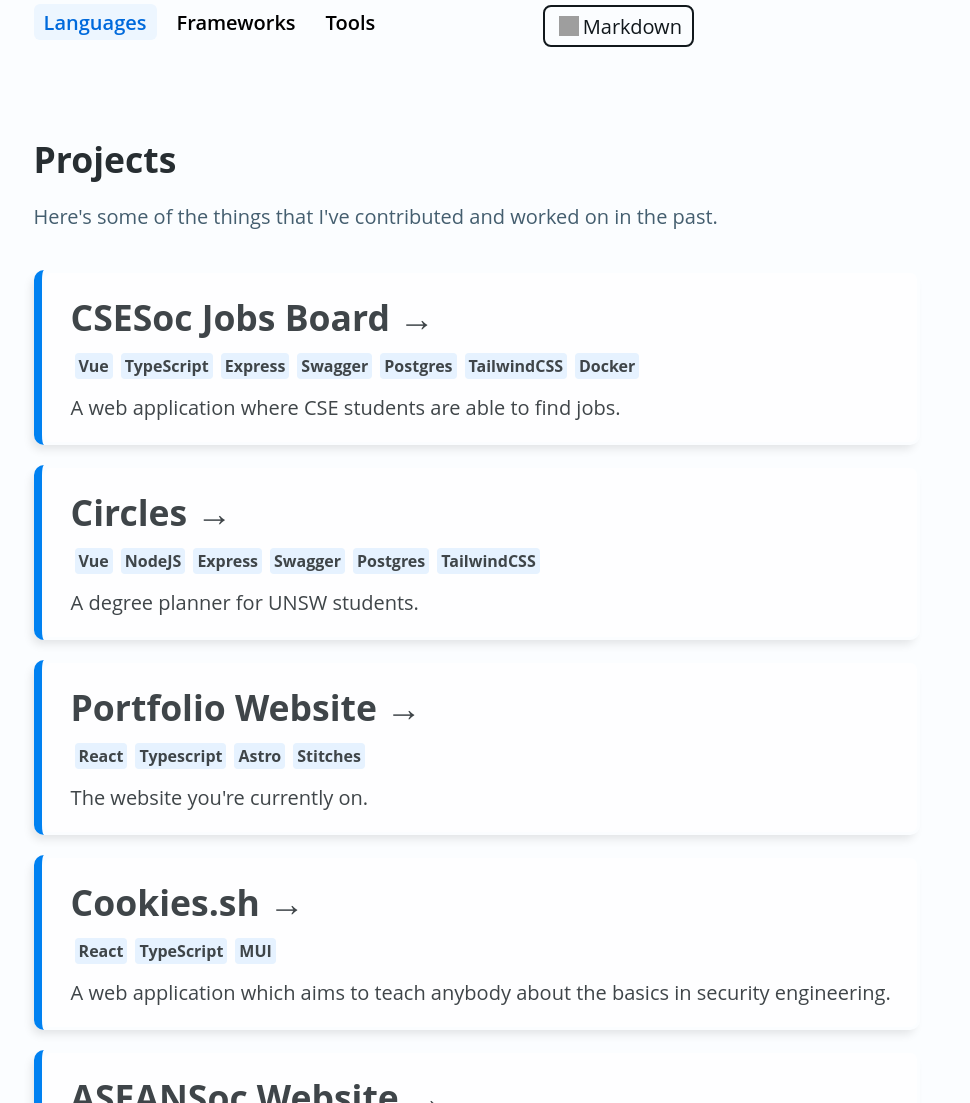
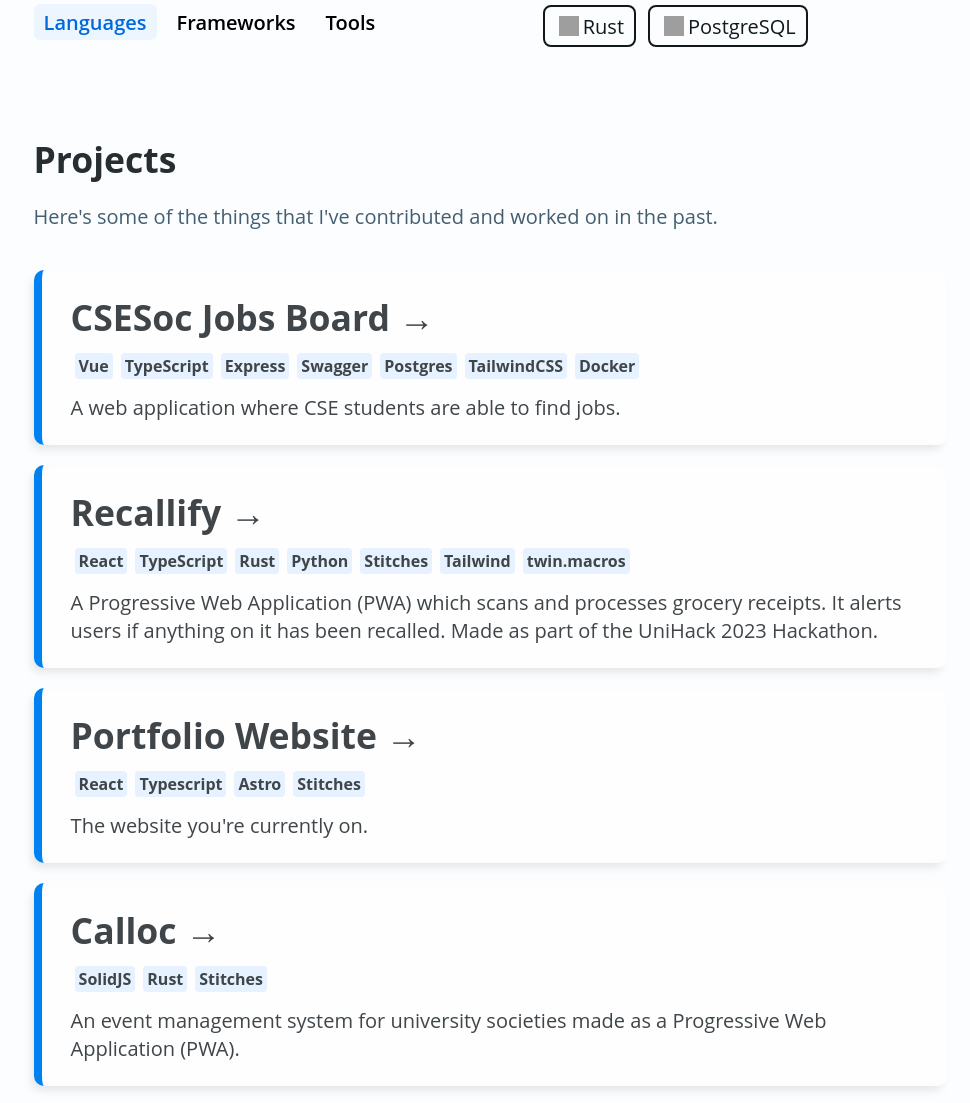
Before and after one commit to Darianlmj/Darianlmj, an Astro site: page / in a window 1280 px wide. Shown: the part 632-1735 px from the top of the page, without its empty margins (149-1119 px from the left). Built offline with nearby package versions, Linux system fonts and the light colour scheme; Astro itself is replaced by a stand-in of ours; grey boxes are pictures that could not be loaded.

Commit message:
feat(frontend): update resume and projects

```diff
--- a/src/components/NavBar/index.tsx
+++ b/src/components/NavBar/index.tsx
@@ -14,19 +14,13 @@
   return (
     <Nav>
       <NavItem>
-        <NavBarBrand
-          src={image}
-          alt='Darianlmj'
-        />
+        <NavBarBrand src={image} alt='Darianlmj' />
       </NavItem>
       <NavItem>
         <NavWrapper>
           <NavList>
             <NavListItem>
-              <Link
-                href='src/assets/Resume.pdf'
-                download
-              >
+              <Link href='src/assets/Resume.pdf' target='_blank'>
                 Resume
               </Link>
             </NavListItem>
--- a/src/data/tech.ts
+++ b/src/data/tech.ts
@@ -42,9 +42,13 @@
       link: 'https://cdn.jsdelivr.net/gh/devicons/devicon/icons/javascript/javascript-original.svg'
     },
     {
-      name: 'Markdown',
-      link: 'https://cdn.jsdelivr.net/gh/devicons/devicon/icons/markdown/markdown-original.svg'
+      name: 'Rust',
+      link: 'https://cdn.jsdelivr.net/gh/devicons/devicon/icons/rust/rust-plain.svg'
     },
+    {
+      name: 'PostgreSQL',
+      link: 'https://cdn.jsdelivr.net/gh/devicons/devicon/icons/postgresql/postgresql-original.svg'
+    }
   ],
   'frameworks': [
     {
--- a/src/pages/index.astro
+++ b/src/pages/index.astro
@@ -16,7 +16,7 @@
       <h2 class="introduction">a software engineer based in Sydney, Australia.</h2>
       <p class="introduction-description">I love experimenting and developing with exciting new frontend technologies.</p>
       <div class="buttonContainer">
-        <a href='src/assets/Resume.pdf' download>Resume</a>
+        <a href='src/assets/Resume.pdf' target="_blank">Resume</a>
         <button onclick="document.getElementById('get-in-touch').scrollIntoView({ behavior: 'smooth' })">Get In Touch</button>
       </div>
     </div>
@@ -41,16 +41,28 @@
 				  body="A web application where CSE students are able to find jobs."
         />
         <Card
-          href="https://circles.csesoc.app/"
-				  title="Circles"
-          techStack={['Vue', 'NodeJS', 'Express', 'Swagger', 'Postgres', 'TailwindCSS']}
-				  body="A degree planner for UNSW students."
+          href="https://recallify.cse.lol/"
+          title="Recallify"
+          techStack={['React', 'TypeScript', 'Rust', 'Python', 'Stitches', 'Tailwind', 'twin.macros']}
+          body="A Progressive Web Application (PWA) which scans and processes grocery receipts. It alerts users if anything on it has been recalled. Made as part of the UniHack 2023 Hackathon."
         />
         <Card
           href="https://darianlmj.dev/"
 				  title="Portfolio Website"
           techStack={['React', 'Typescript', 'Astro', 'Stitches']}
 				  body="The website you're currently on."
+        />
+        <Card
+          href="https://calloc.app/"
+          title="Calloc"
+          techStack={['SolidJS', 'Rust', 'Stitches']}
+          body="An event management system for university societies made as a Progressive Web Application (PWA)."
+        />
+        <Card
+          href="https://circles.csesoc.app/"
+				  title="Circles"
+          techStack={['Vue', 'NodeJS', 'Express', 'Swagger', 'Postgres', 'TailwindCSS']}
+				  body="A degree planner for UNSW students."
         />
         <Card
           href="https://cookies-sh.web.app/"
```
Also changed, not shown: 1 other file.
